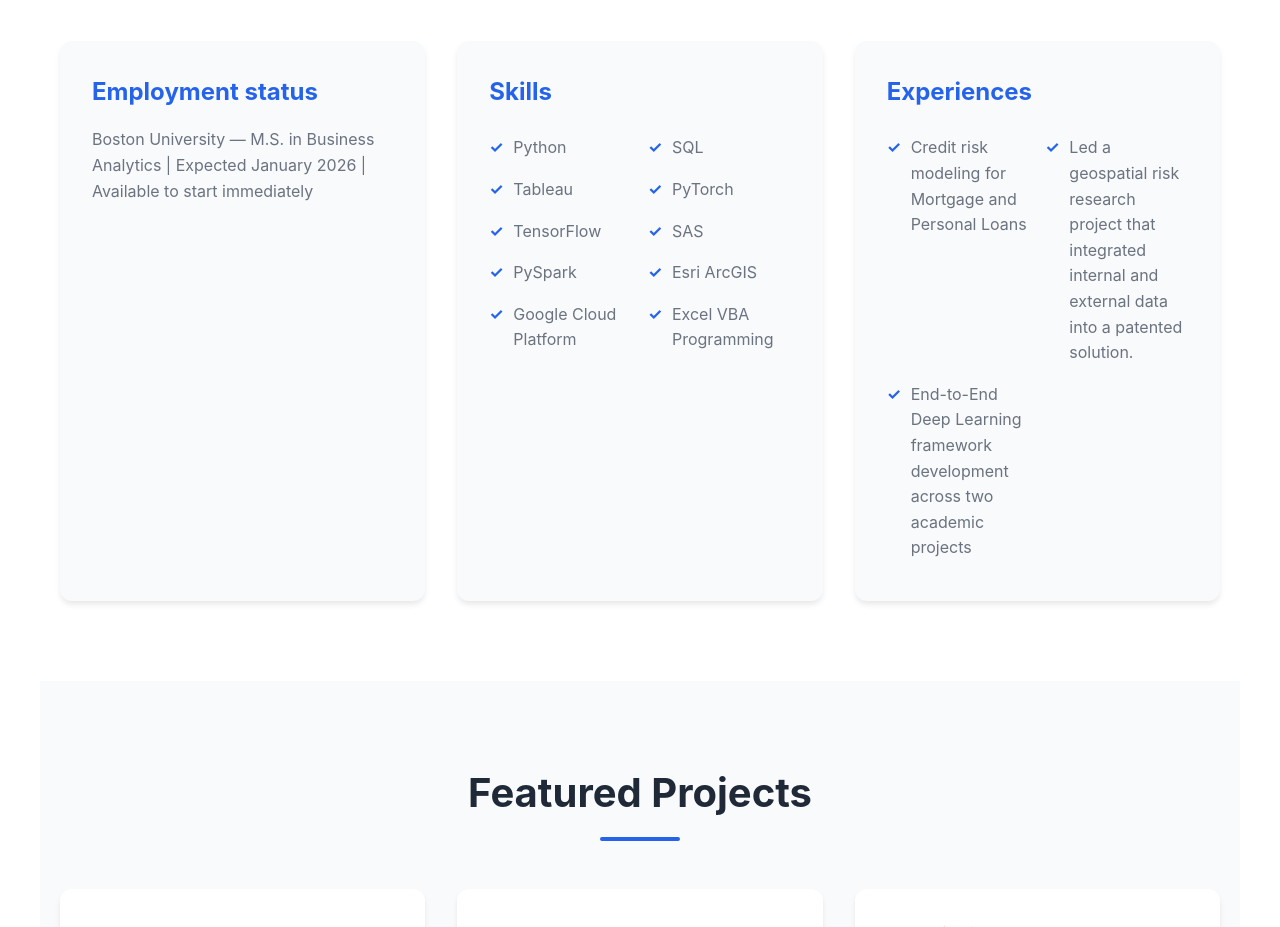
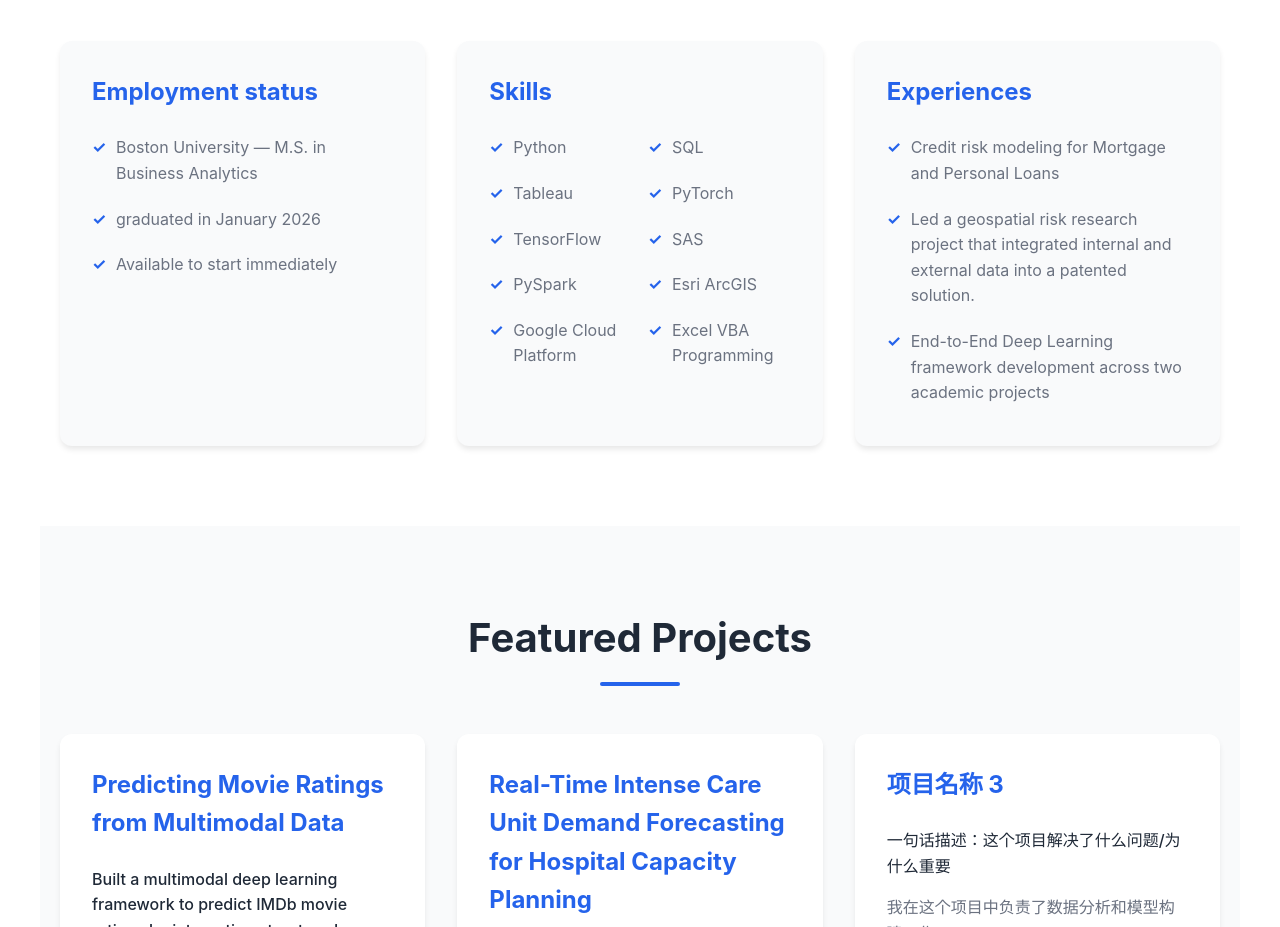
Before and after one commit to jhuangbp/portfolio_website, a React (Vite) app: page / in a window 1280 px wide. Shown: the part 1540-2467 px from the top of the page. Built offline with nearby package versions, Linux system fonts and the light colour scheme.

Commit message:
Update about highlight lists

```diff
--- a/src/components/About.css
+++ b/src/components/About.css
@@ -77,7 +77,12 @@
 .highlight-card ul {
   list-style: none;
   padding: 0;
+  margin: 0;
   display: grid;
+  gap: 0.25rem;
+}
+
+.highlight-card ul.skills-list {
   grid-template-columns: repeat(2, minmax(0, 1fr));
   column-gap: 1rem;
 }
--- a/src/components/About.jsx
+++ b/src/components/About.jsx
@@ -21,11 +21,15 @@ const About = () => {
         <div className="about-highlights">
           <div className="highlight-card">
             <h3>Employment status</h3>
-            <p>Boston University — M.S. in Business Analytics | Expected January 2026 | Available to start immediately</p>
+            <ul className="check-list">
+              <li>Boston University — M.S. in Business Analytics</li>
+              <li>graduated in January 2026</li>
+              <li>Available to start immediately</li>
+            </ul>
           </div>
           <div className="highlight-card">
             <h3>Skills</h3>
-            <ul>
+            <ul className="skills-list">
               <li>Python</li>
               <li>SQL</li>
               <li>Tableau</li>
@@ -40,7 +44,7 @@ const About = () => {
           </div>
           <div className="highlight-card">
             <h3>Experiences</h3>
-            <ul>
+            <ul className="check-list">
               <li>Credit risk modeling for Mortgage and Personal Loans</li>
               <li>Led a geospatial risk research project that integrated internal and external data into a patented solution.</li>
               <li>End-to-End Deep Learning framework development across two academic projects</li>
```
